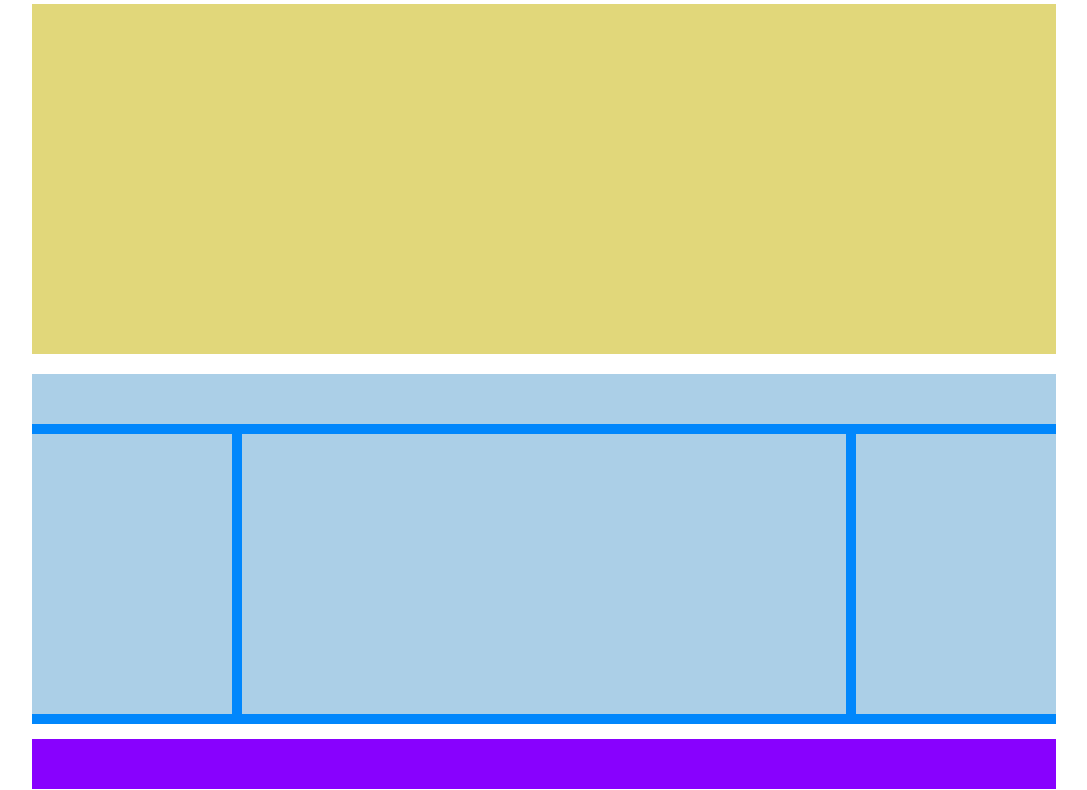
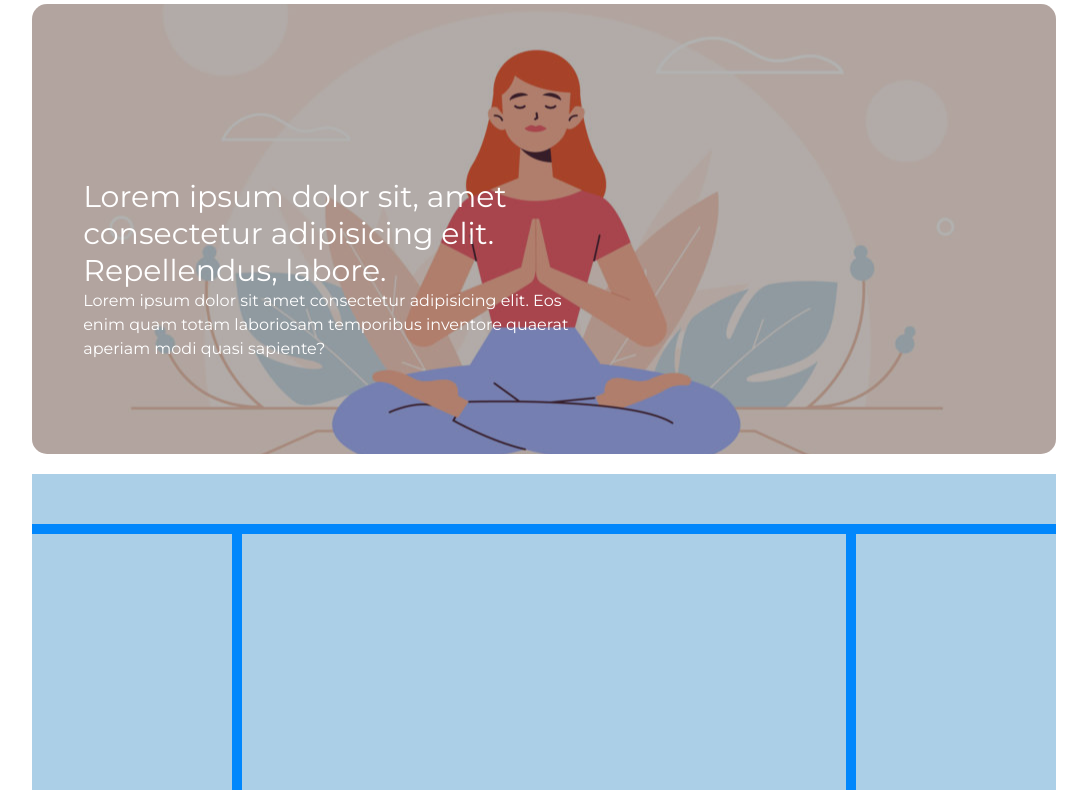
Before and after one commit to bosciu/htmlcss-wp, a plain HTML site: page index.html in a window 1280 px wide. Shown: the part 160-950 px from the top of the page, without its empty margins (96-1183 px from the left). Drawn offline with Linux system fonts and the light colour scheme.

Commit message:
Completamento riquadro per immagini

```diff
--- a/css/style.css
+++ b/css/style.css
@@ -1,15 +1,10 @@
 /* Debug */
-
-#carousel {
-    height: 350px;
-    background-color: #E1D77A;
-}
 
 main {
     background-color: #ABCFE7
 }
 
-div:first-child {
+main>header {
     height: 50px
 }
 
@@ -50,6 +45,10 @@ body {
     margin: auto;
 }
 
+.br-15px {
+    border-radius: 15px;
+}
+
 main::after {
     content: "";
     display: table;
@@ -76,11 +75,40 @@ nav li>a {
     padding: 20px 20px 20px 0;
     text-decoration: none;
     color: inherit;
+    text-transform: uppercase;
 }
 
-#carousel {
+
+/* Riquadro immagine principale */
+
+.layover {
+    width: 100%;
+    height: 100%;
+    background-color: rgba(0, 0, 0, 0.3);
+}
+
+#main-img {
+    height: 450px;
     margin: 20px 0;
+    background: url(../img/banner.jpg) center;
+    color: white;
 }
+
+#main-description {
+    width: 55%;
+    padding-top: 17%;
+    margin-left: 5%;
+    font-size: 30px;
+}
+
+.description {
+    width: 90%;
+    line-height: 1.5em;
+    font-size: 16px;
+}
+
+
+/* /Riquadro immagine principale */
 
 
 /* Main */
--- a/index.html
+++ b/index.html
@@ -35,17 +35,25 @@
         <!--/Header  -->
 
         <!-- Riquadro per immagini -->
-        <div id="carousel">
+        <div id="main-img" class="br-15px">
+            <div class="layover br-15px">
+                <div id="main-description">
+                    Lorem ipsum dolor sit, amet consectetur adipisicing elit. Repellendus, labore.
+                    <p class="description">
+                        Lorem ipsum dolor sit amet consectetur adipisicing elit. Eos enim quam totam laboriosam temporibus inventore quaerat aperiam modi quasi sapiente?
+                    </p>
+                </div>
+            </div>
 
         </div>
         <!-- /Riquadro per immagini -->
 
         <main>
-            <!-- Spazio sopra ai riquadri -->
-            <div>
+            <!-- Titolo paragrafi -->
+            <header>
 
-            </div>
-            <!-- /Spazio sopra ai riquadri -->
+            </header>
+            <!-- /Titolo paragrafi -->
 
             <!-- Riquadro sx -->
             <aside id="left">
```
